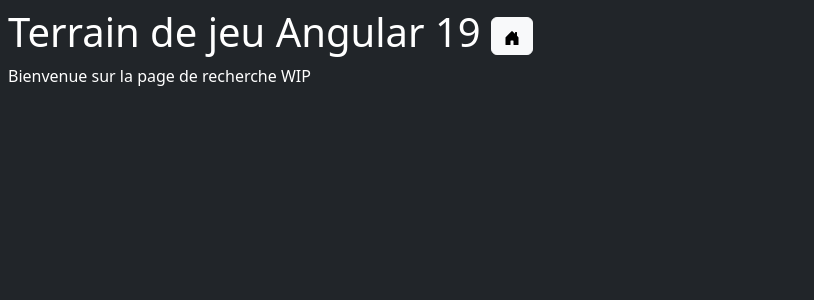
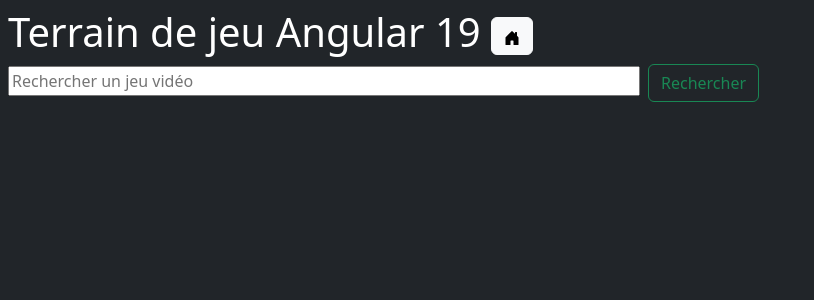
Before and after one commit to js-playground-of-css/ng-playground-app, an Angular app: page /sub-app/jv-info/search in a window 1280 px wide. Shown: the top 300 px of the page, without its empty margins (0-814 px from the left). Built offline with nearby package versions, Linux system fonts and the light colour scheme.

Commit message:
JV Info : Test recherche JV (CORS Error => KO)

```diff
--- a/src/app/sub-app/jv-info/jv-search-page/jv-search-page.component.html
+++ b/src/app/sub-app/jv-info/jv-search-page/jv-search-page.component.html
@@ -1,5 +1,6 @@
 <div class="text-white m-2" >
-    <p>
-        Bienvenue sur la page de recherche WIP
-    </p>
+    <div>
+        <input class="w-50" type="search" placeholder="Rechercher un jeu vidéo" aria-label="Nom d'un jeu vidéo" [(ngModel)]="this.searchRequest.keywords" name="keywords" #keywords="ngModel" />
+        <button class="btn btn-outline-success ms-2" (click)="rechercher()" >Rechercher</button>
+    </div>
 </div>
--- a/src/app/sub-app/jv-info/jv-search-page/jv-search-page.component.ts
+++ b/src/app/sub-app/jv-info/jv-search-page/jv-search-page.component.ts
@@ -1,17 +1,31 @@
 import { Component, inject } from '@angular/core';
 import { FormsModule } from '@angular/forms';
 import { ApiTwitchService } from './../services/api-twitch.service';
+import { SearchRequest } from './../model/search-request';
 
 @Component({
   selector: 'jv-search-page',
-  imports: [/*FormsModule*/],
+  imports: [FormsModule],
   templateUrl: 'jv-search-page.component.html',
   styles: ``
 })
 export class JvSearchPageComponent {
 
-    //private apiTwitchService = inject(ApiTwitchService);
+    searchRequest = new SearchRequest('');
 
+    private apiTwitchService = inject(ApiTwitchService);
 
+    rechercher() {
+        if(this.searchRequest.keywords != null) {
+            this.apiTwitchService.rechercherJV(sessionStorage.getItem('tokenTwitch') as string, this.searchRequest.keywords).subscribe({
+                next: (data) => {
+                    console.log(data);
+                },
+                error: (err) => {
+                    console.log(`Une erreur s'est produite !`)
+                }
+            });
+        }
+    }
 
 }
--- /dev/null
+++ b/src/app/sub-app/jv-info/model/search-request.ts
@@ -0,0 +1,7 @@
+export class SearchRequest {
+
+    constructor(
+        public keywords : string
+    ) {}
+
+}
--- a/src/app/sub-app/jv-info/services/api-twitch.service.ts
+++ b/src/app/sub-app/jv-info/services/api-twitch.service.ts
@@ -1,5 +1,5 @@
 import { Injectable, inject } from '@angular/core';
-import { HttpClient } from '@angular/common/http';
+import { HttpClient, HttpHeaders } from '@angular/common/http';
 import { Observable } from 'rxjs';
 import { AuthResults } from './../model/auth-results'
 
@@ -12,4 +12,13 @@
         return this.http.post<AuthResults>(`https://id.twitch.tv/oauth2/token?client_id=${clientID}&client_secret=${secret}&grant_type=client_credentials`, null);
     }
 
+    rechercherJV(tokenApi : string, keywords : string) {
+        const headers = new HttpHeaders({
+            //'Client-ID': 'client-id-a-fournir',
+            'Authorization': `Bearer ${tokenApi}`
+        });
+
+        return this.http.post('https://api.igdb.com/v4/games', 'search "Neva"; fields id, name;', { headers });
+    }
+
 }
```
